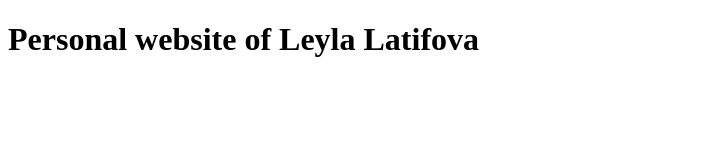
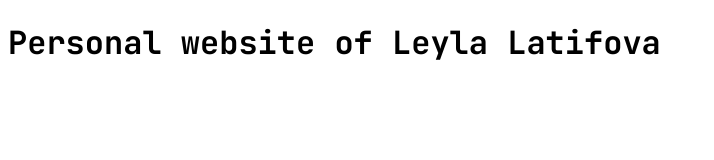
Before and after one commit to kartoschatatoscha/kartoschatatoscha.github.io, a plain HTML site: page index.html in a window 1280 px wide. Shown: the whole page, without its empty margins (0-714 px from the left). Drawn offline with Linux system fonts and the light colour scheme.

Commit message:
Apply JetBrainsMono font to every element

```diff
--- a/index.html
+++ b/index.html
@@ -1,4 +1,5 @@
 <!DOCTYPE html>
+<link rel="stylesheet" href="style.css">
 <html>
   <head>
     <meta charset="utf-8">
--- /dev/null
+++ b/style.css
@@ -0,0 +1,5 @@
+@import url('https://fonts.googleapis.com/css2?family=JetBrains+Mono:ital,wght@0,100..800;1,100..800&display=swap');
+
+* {
+    font-family: "JetBrains Mono", monospace;
+}
```
